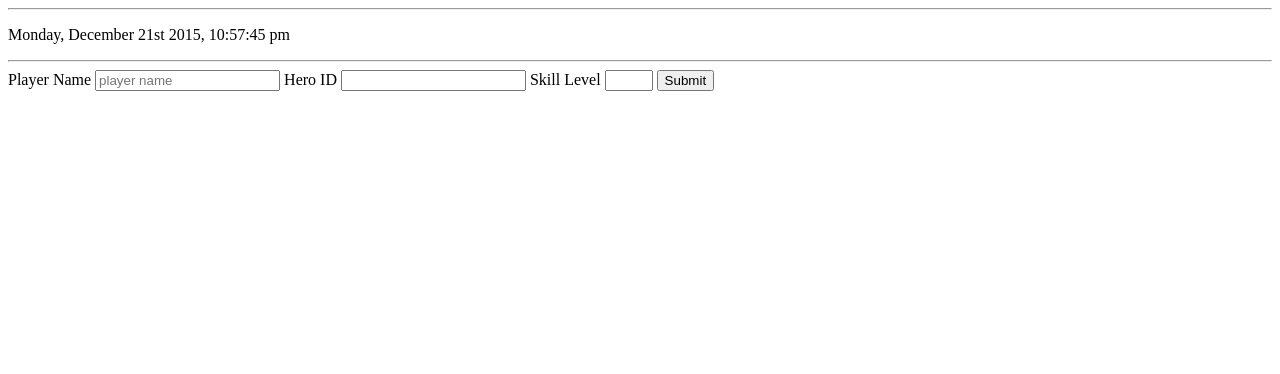
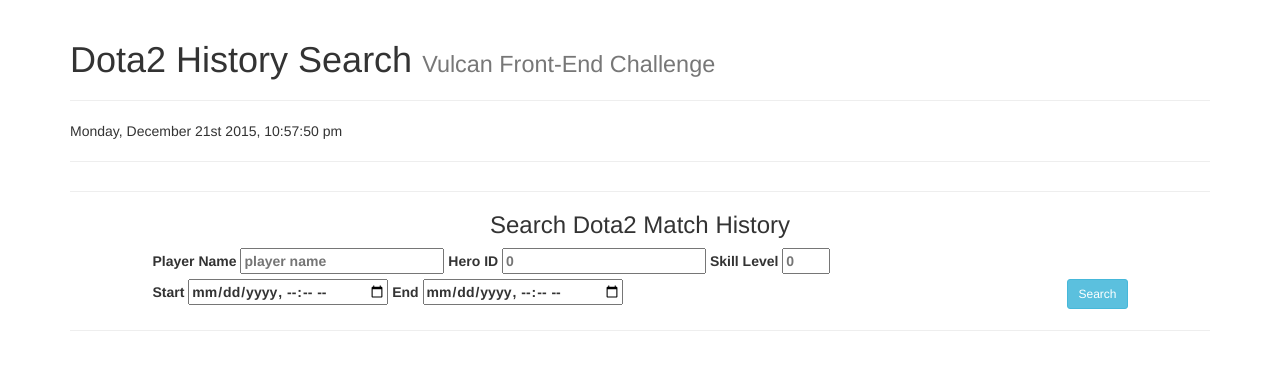
Before and after one commit to Nick-Brennan/Vulcan-FrontEnd, a website: page views/index.html in a window 1280 px wide. Drawn offline with nearby package versions, Linux system fonts and the light colour scheme; files that its build step writes are made by us from their sources; no server answers; files whose address does not match are found by name.

Commit message:
simple styling. datetime pickers added but not wired up

```diff
--- a/public/app.js
+++ b/public/app.js
@@ -1,9 +1,13 @@
 $(function(){
 	console.log("running");
 	getMatches();
-	var now = moment();
-	console.log(now);
-	$('#now').html(now.format("dddd, MMMM Do YYYY, h:mm:ss a"));
+
+	setInterval(function(){
+		var now = moment();
+		$('#now').html('');
+		$('#now').html(now.format("dddd, MMMM Do YYYY, h:mm:ss a"));
+	}, 1000);
+
 
 	$('#search').submit(function(e){
 		console.log("default prevented!");
--- /dev/null
+++ b/public/main.css
@@ -0,0 +1,4 @@
+.list-group-item.match{
+	text-align: center;
+	color: green;
+}
--- a/views/index.html
+++ b/views/index.html
@@ -2,30 +2,59 @@
 <html>
 <head>
 	<title></title>
+	<link rel="stylesheet" type="text/css" href="/vendor/bootstrap/dist/css/bootstrap.min.css">
+	<link rel="stylesheet" type="text/css" href="/static/main.css">
 	<script type="text/javascript" src="/vendor/jquery/dist/jquery.min.js"></script>
 	<script type="text/javascript" src="/vendor/underscore/underscore-min.js"></script>
+	<script type="text/javascript" src="/vendor/bootstrap/dist/js/bootstrap.min.js"></script>
 	<script type="text/javascript" src="https://cdnjs.cloudflare.com/ajax/libs/moment.js/2.10.6/moment.min.js"></script>
 	<script type="text/javascript" src="/static/app.js"></script>
 </head>
 <body>
+<div class="container">
+<div class="page-header">
+	<h1>Dota2 History Search <small>Vulcan Front-End Challenge</small></h1>
 	<hr>
 	<p id="now"><p>
 	<hr>
+</div>
+<center><h3>Search Dota2 Match History</h3></center>
+	<div class="row">
+		<div class="col-md-1"></div>
+		<div class="col-md-10">
 			<form id="search">
+				<div class="row">
 				<label>Player Name
 					<input placeholder="player name" id="name"/>
 				</label>
 				<label>Hero ID
-		<input type="number" id="hero"/>
+					<input type="number" placeholder="0" id="hero"/>
 				</label>
 				<label>Skill Level
-		<input type="number" min="0" max="3" step="1" id="skill"/>
+					<input type="number" min="0" max="3" step="1" placeholder="0" id="skill"/>
 				</label>
-	<input type="submit">
+				</div>
+				<div class="row">
+				<label>Start
+					<input type="datetime-local"/>
+				</label>
+				<label>End
+					<input type="datetime-local"/>
+				</label>
+				<input type="submit" value="Search" class="btn btn-sm btn-info pull-right">
+				</div>
 			</form>
-<ol id="matchesPlaceholder"></ol>
+		</div>
+	</div>
+<hr>
+<div class="row">
+	<div class="col-md-2"></div>
+	<div class="col-md-8">
+		<div id="matchesPlaceholder" class="list-group"></div>
+	</div>
+</div>
 <script type="text/template" id="matchesTemplate">
-	<li>Match #: <%=match_id%> --- Start Time: <%=moment.unix(start_time, "YYYY-MM-DD HH:mm").format("dddd, MMMM Do YYYY, h:mm:ss a")%></li>
+	<button type="button" class="list-group-item match"><b>Match #:</b> <%=match_id%> --- <b>Start Time:</b> <%=moment.unix(start_time, "YYYY-MM-DD HH:mm").format("dddd, MMMM Do YYYY, h:mm:ss a")%></button>
 </script>
 
 </body>
```
Lines whose indentation alone changed are shown as unchanged.
